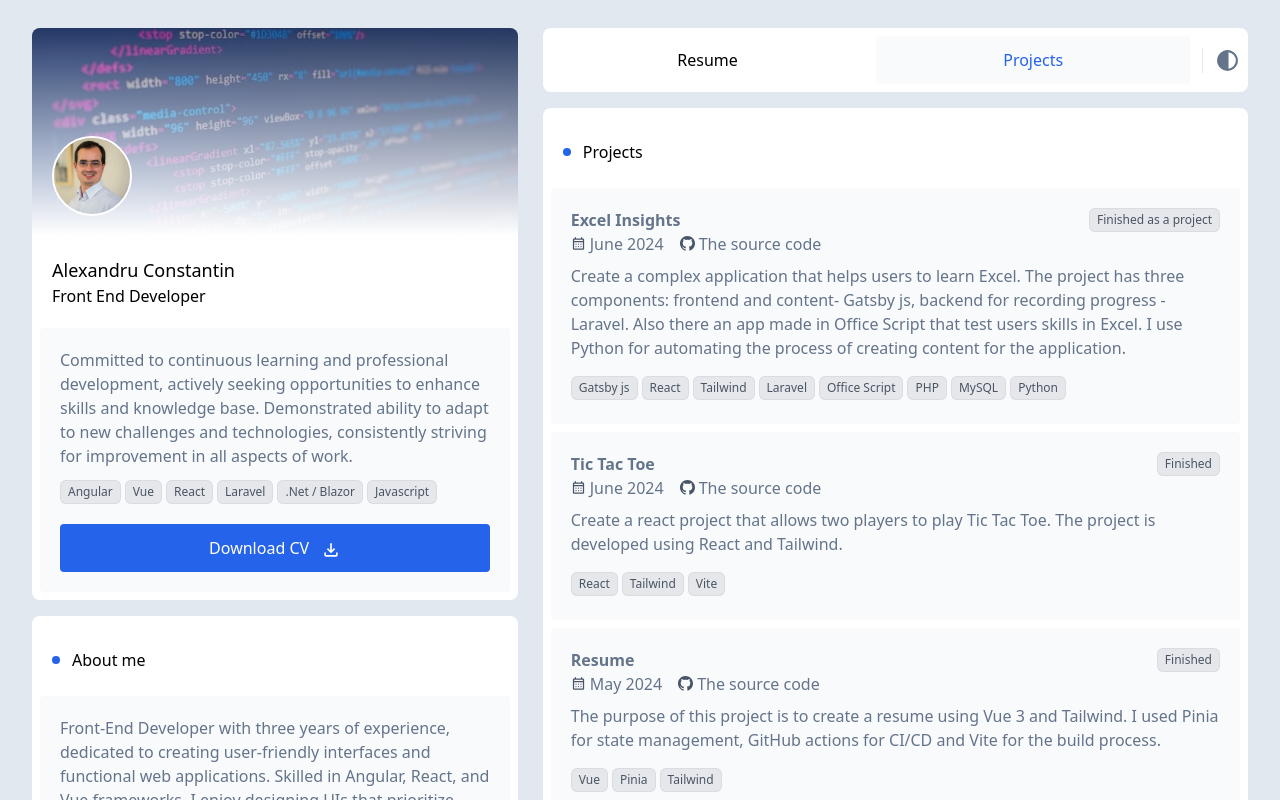
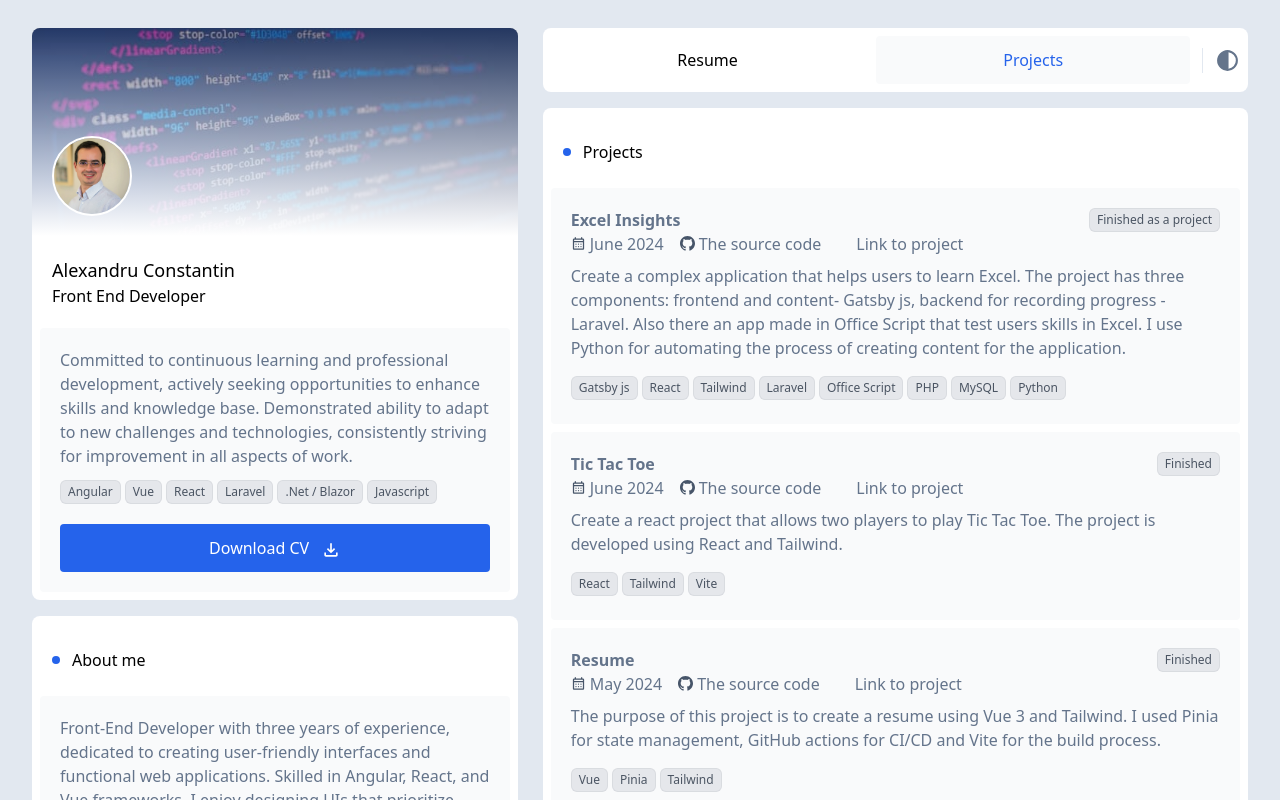
Before and after one commit to alexandru-constantin-hub/Resume, a Vue app: page /projects in a window 1280 px wide. Both pictures are taken after a click on the button "Projects". Shown: the top 800 px of the page. Built offline with nearby package versions, Linux system fonts and the light colour scheme.

Commit message:
Create a new icon and add link to project

```diff
--- /dev/null
+++ b/src/components/icons/BrowserChrome.vue
@@ -0,0 +1,17 @@
+<script setup>
+defineProps(['height', 'width', 'currentColor'])
+</script>
+<template>
+  <svg
+    xmlns="http://www.w3.org/2000/svg"
+    :height="height"
+    :width="width"
+    :fill="currentColor"
+    viewBox="0 -960 960 960"
+  >
+    <path
+      fill-rule="evenodd"
+      d="M16 8a8 8 0 0 1-7.022 7.94l1.902-7.098a3 3 0 0 0 .05-1.492A3 3 0 0 0 10.237 6h5.511A8 8 0 0 1 16 8M0 8a8 8 0 0 0 7.927 8l1.426-5.321a3 3 0 0 1-.723.255 3 3 0 0 1-1.743-.147 3 3 0 0 1-1.043-.7L.633 4.876A8 8 0 0 0 0 8m5.004-.167L1.108 3.936A8.003 8.003 0 0 1 15.418 5H8.066a3 3 0 0 0-1.252.243 2.99 2.99 0 0 0-1.81 2.59M8 10a2 2 0 1 0 0-4 2 2 0 0 0 0 4"
+    />
+  </svg>
+</template>
--- a/src/mainStore.js
+++ b/src/mainStore.js
@@ -69,7 +69,7 @@
           description:
             'Create a complex application that helps users to learn Excel. The project has three components: frontend and content- Gatsby js, backend for recording progress - Laravel. Also there an app made in Office Script that test users skills in Excel. I use Python for automating the process of creating content for the application.',
           date: 'June 2024',
-          gitHubLink: 'https://excelInsights.net',
+          projectLink: 'https://excelInsights.net',
           status: 'Finished as a project',
           techStack: [
             'Gatsby js',
--- a/src/views/Projects.vue
+++ b/src/views/Projects.vue
@@ -5,6 +5,7 @@
 import Period from '../components/icons/Period.vue'
 import GitHub from '../components/icons/GitHub.vue'
 import { useStore } from '../mainStore'
+import BrowserChrome from '@/components/icons/BrowserChrome.vue'
 
 const store = useStore()
 </script>
@@ -24,6 +25,10 @@
           <GitHub :width="15" :height="15" class="mt-1 mr-1 fill-slate-600" />
           <a :href="project.gitHubLink" target="_blank">The source code</a>
         </div>
+        <div class="flex">
+          <BrowserChrome :width="15" :height="15" class="mt-1 mr-1 fill-slate-600" />
+          <a :href="project.projectLink" target="_blank">Link to project</a>
+        </div>
       </div>
       <div class="my-2">
         {{ project.description }}
```
